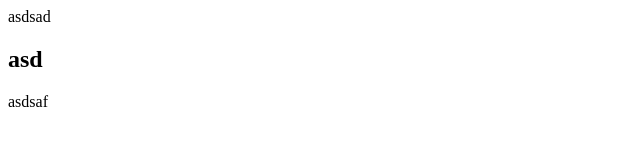
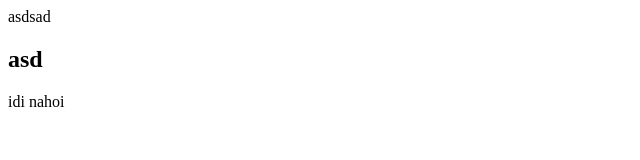
Before and after one commit to nerzar/template, a plain HTML site: page index.html in a window 1280 px wide. Shown: the full height of the page, 0-640 px from the left. Drawn offline with Linux system fonts and the light colour scheme.

Commit message:
Update index.html
dddd

```diff
--- a/index.html
+++ b/index.html
@@ -11,7 +11,7 @@
 <body>
 	asdsad
 	<h2>asd</h2>
-	asdsaf
+	<p>idi nahoi</p>
 </body>
 
 </html>
```
